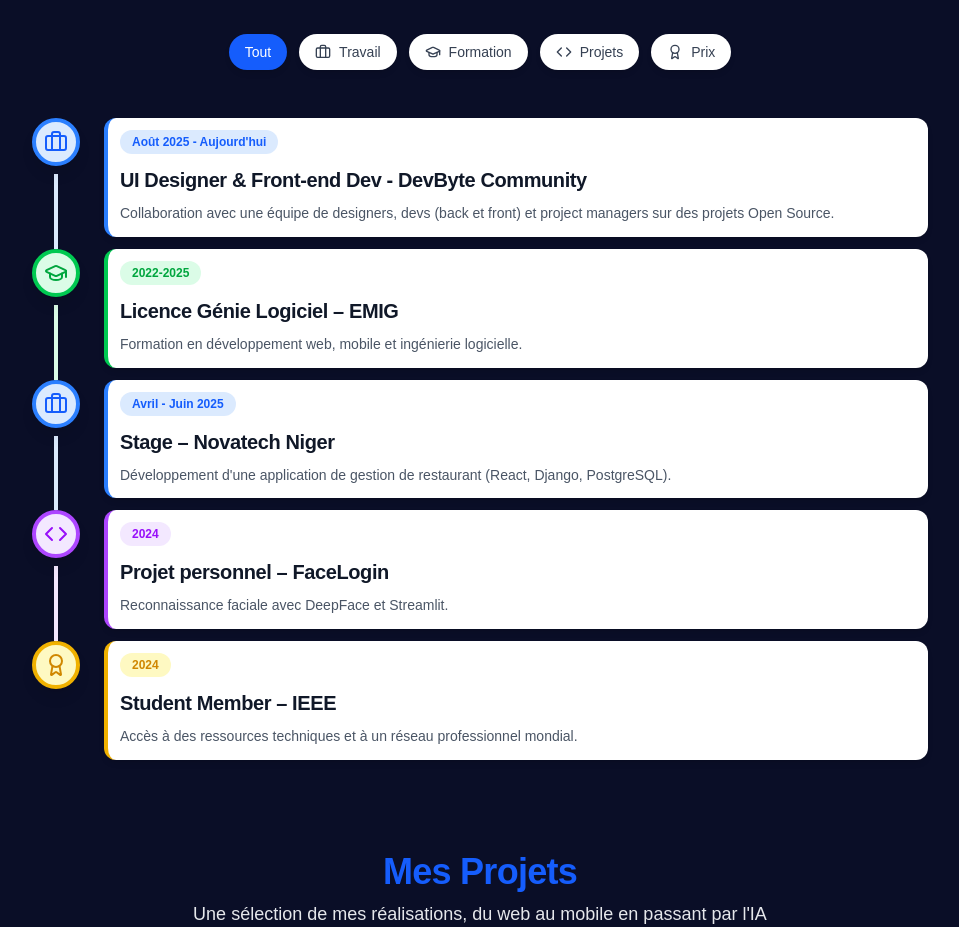
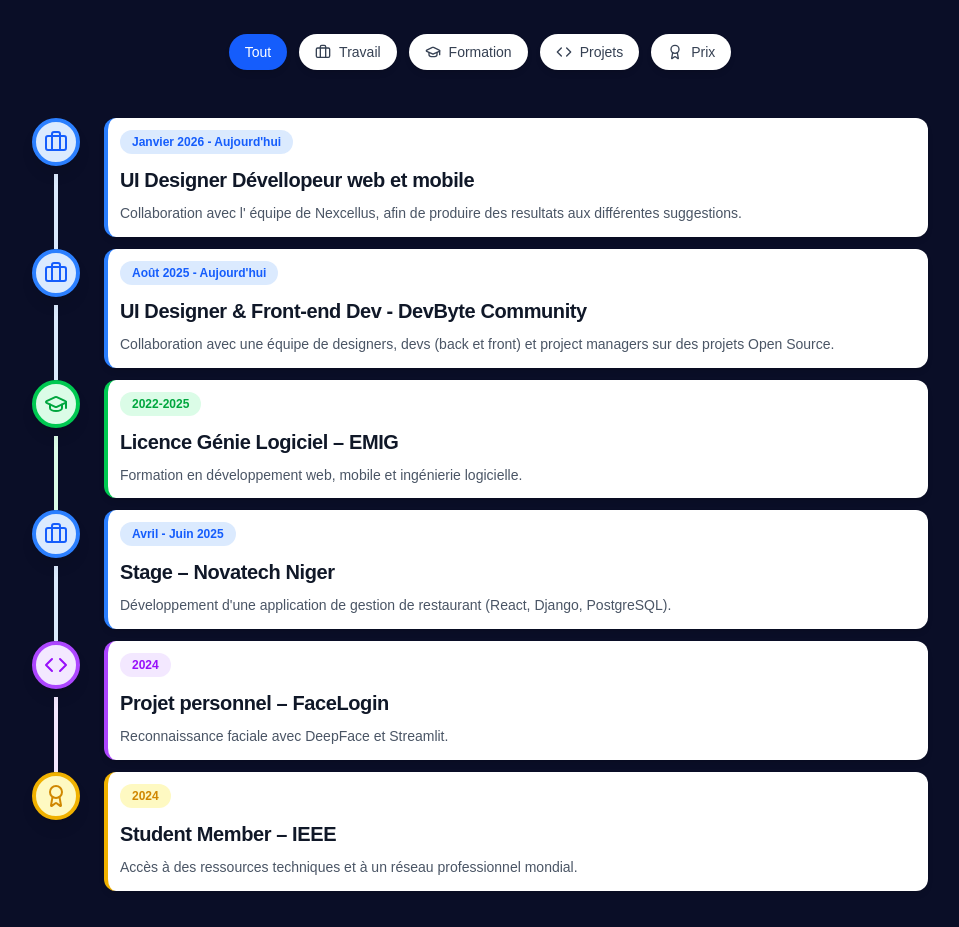
Before and after one commit to Ismail0u/portfolio, a React (Vite) app in the folder portfolio/: page / in a window 1280 px wide. Shown: the part 4160-5087 px from the top of the page, without its empty margins (160-1119 px from the left). Built offline with nearby package versions, Linux system fonts and the light colour scheme.

Commit message:
ajout de nexcellus à la timeline

```diff
--- a/portfolio/src/constants/timelineData.js
+++ b/portfolio/src/constants/timelineData.js
@@ -2,6 +2,14 @@
 // TIMELINE DATA
 // ============================================
 export const TIMELINE = [
+    {
+    id: 'Nexcellus',
+    year: "Janvier 2026 - Aujourd'hui",
+    title: 'UI Designer Dévellopeur web et mobile',
+    description: `Collaboration avec l' équipe de Nexcellus, afin de produire des resultats aux
+    différentes suggestions.`,
+    type: 'work',
+  },
   {
     id: 'devbyte',
     year: "Août 2025 - Aujourd'hui",
```
